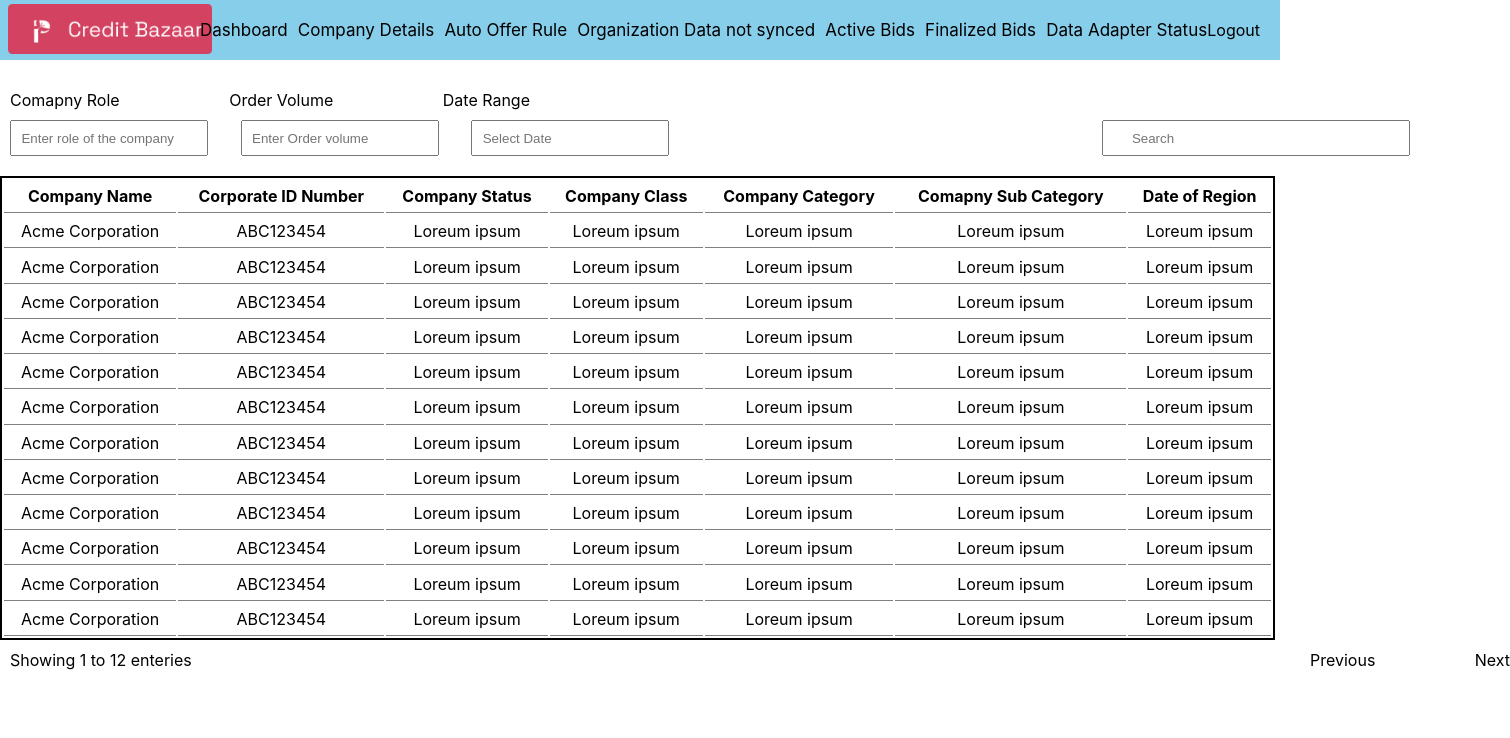
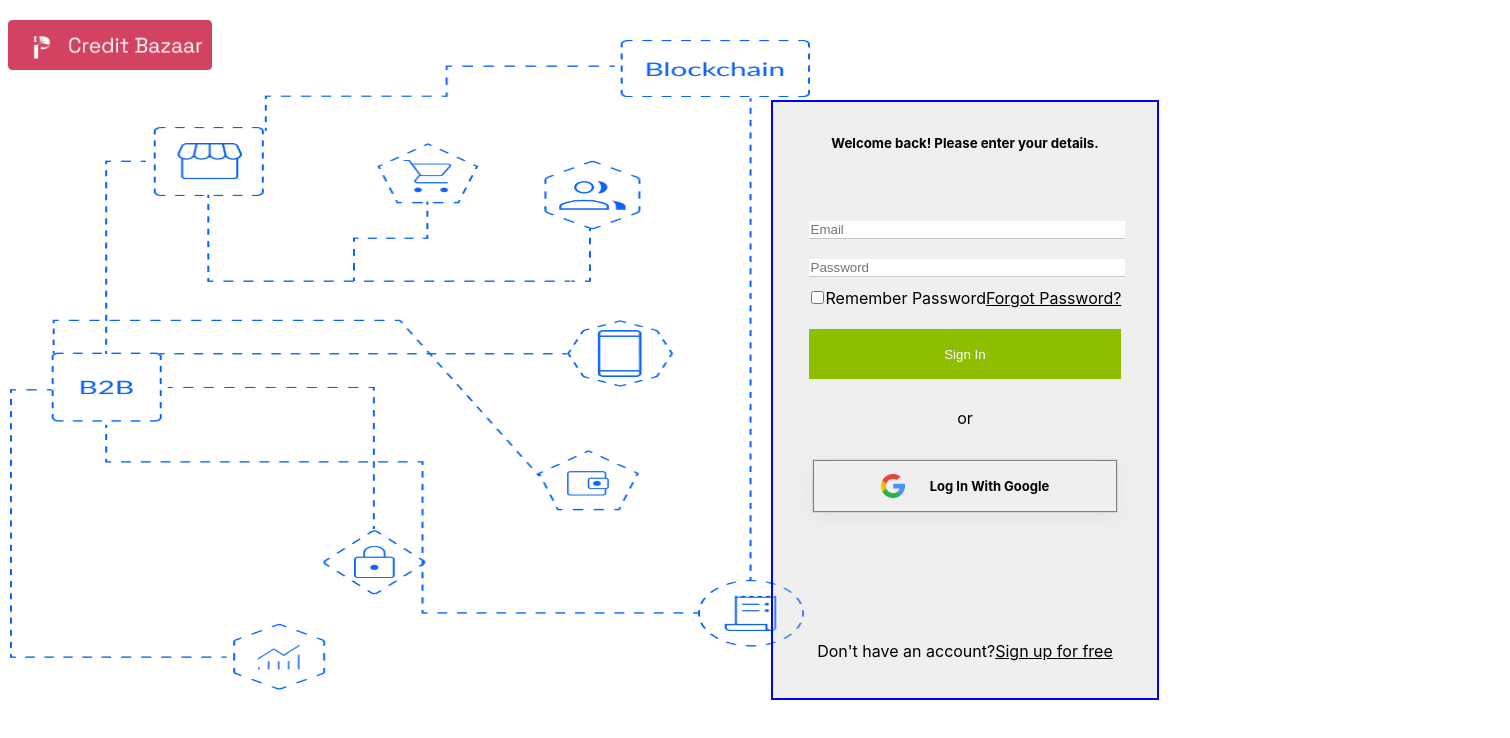
Before and after one commit to Ankur-cell-coder/Credit_comapny, a React (Create React App) app: page /company in a window 1280 px wide. Shown: the top 738 px of the page, 1510 px wide, since content can reach past the window. Built offline with nearby package versions, Linux system fonts and the light colour scheme.

Commit message:
some css issue still presist in login page

```diff
--- a/src/App.js
+++ b/src/App.js
@@ -1,28 +1,23 @@
-import axios from 'axios';
-import { Nav, Container, Row, Col }
-  from "react-bootstrap";
-import {
-  BrowserRouter as Router, Routes,
-  Route, Link
-} from "react-router-dom";
-import './App.css';
+import axios from "axios";
+import { Nav, Container, Row, Col } from "react-bootstrap";
+import { BrowserRouter as Router, Routes, Route, Link } from "react-router-dom";
+import "./App.css";
 
-import { useState } from 'react';
+import { useState } from "react";
 import SignIn from "./Components/signin/signin.component";
-import Companydetails from './Components/Companydetails';
-import Autooffer from './Components/Autooffer';
-import Organizationdata from './Components/Organizationdata';
-import Activebird from './Components/Activebird';
-import Finalizedbid from './Components/Finalizedbid';
-import Dataadapter from './Components/Dataadapter';
-import Dashboard from './Components/Dashboardcontent/Dashboard';
+import Companydetails from "./Components/Companydetails";
+import Autooffer from "./Components/Autooffer";
+import Organizationdata from "./Components/Organizationdata";
+import Activebird from "./Components/Activebird";
+import Finalizedbid from "./Components/Finalizedbid";
+import Dataadapter from "./Components/Dataadapter";
+import Dashboard from "./Components/Dashboardcontent/Dashboard";
 import creditlogo from "./images/Credit bazaar logo.png";
-
 
 const logout = function () {
   localStorage.removeItem("JWT");
   window.location.reload();
-}
+};
 
 function App() {
   var colorvar = "black";
@@ -32,7 +27,7 @@
   (function () {
     let authToken = localStorage.getItem("JWT");
     if (authToken === null) {
-      loggedIn = true;
+      loggedIn = false;
 
       axios.defaults.headers.common.Authorization = null;
     } else {
@@ -42,15 +37,14 @@
     }
   })();
 
-
   const handleChange = (e) => {
     setOption(e.currentTarget.value);
-  }
+  };
 
   return (
     <Router>
       <div className="App">
-      {loggedIn ? (
+        {loggedIn ? (
           <div className="navcontent">
             <div
               style={{
@@ -75,13 +69,13 @@
 
               <div>
                 <Link to={"/company"} className="navcomp">
-                              Company Details
+                  Company Details
                 </Link>
               </div>
 
               <div>
                 <Link to={"/offerrule"} className="navcomp">
-                 Auto Offer Rule
+                  Auto Offer Rule
                 </Link>
               </div>
               <div>
@@ -96,7 +90,7 @@
               </div>
               <div>
                 <Link to={"/finalizedbids"} className="navcomp">
-                 Finalized Bids
+                  Finalized Bids
                 </Link>
               </div>
               <div>
@@ -168,7 +162,6 @@
                     path="/dataadapter"
                     element={loggedIn ? <Dataadapter /> : <SignIn />}
                   />
-
                 </Routes>
               </div>
             </Col>
@@ -176,7 +169,6 @@
         </Container>
       </div>
     </Router>
-
   );
 }
 
--- a/src/Components/Dashboardcontent/Dashboard.js
+++ b/src/Components/Dashboardcontent/Dashboard.js
@@ -2,6 +2,8 @@
 import Horizontal1 from "./Horizontalgraph";
 import PieChart1 from "./Piechart";
 import Verticalgraph from "./Verticalgraph";
+import Data from "./Data";
+import Insights from "./Insights";
 
 function Dashboard() {
   return (
@@ -9,6 +11,8 @@
       <Horizontal1 />
       <PieChart1 />
       <Verticalgraph />
+      <Data/>
+      <Insights/>
     </div>
   );
 }
--- a/src/Components/Dashboardcontent/Data.js
+++ b/src/Components/Dashboardcontent/Data.js
@@ -0,0 +1,62 @@
+import React from 'react'
+import styled from 'styled-components'
+
+function Data() {
+let data=[{}];
+for(let i=0;i<9;i++)
+{
+    data.push({first:'Loreum ipsum',second:'Loreum ipsum',third:'Loreum ipsum',fourth:'Loreum ipsum',fifth:'Loreum ipsum'});
+}
+
+  return (
+   <Data1>
+     <table>
+          <tr>
+            <th>Loreum ipsum</th>
+            <th>Loreum ipsum</th>
+            <th>Loreum ipsum</th>
+            <th>Loreum ipsum</th>
+            <th>Loreum ipsum</th>
+          </tr>
+
+         { data.map((val,key) => {
+            return(
+               <tr key={key}>
+               <td>{val.first}</td>
+               <td>{val.first}</td>
+               <td>{val.first}</td>
+               <td>{val.first}</td>
+               <td>{val.first}</td>
+               </tr>
+            )
+
+          })
+           }
+
+
+
+        </table>
+   </Data1>
+  )
+}
+
+export default Data
+
+const Data1=styled.div`
+   border:2px solid black;
+   width:930px;
+   height:308.8px;
+   margin-top:-1.4px;
+
+   table {
+    // border: 2px solid forestgreen;
+    width: 99.8%;
+       height:100%;
+
+
+   }
+   td {
+    border-bottom: 1px solid gray;
+   }
+
+`;
--- a/src/Components/Dashboardcontent/Insights.js
+++ b/src/Components/Dashboardcontent/Insights.js
@@ -0,0 +1,48 @@
+import React from "react";
+import styled from "styled-components";
+
+function Insights() {
+  return (
+    <Insights1>
+      <div className="heading">Inignts</div>
+      <div className="content">
+        <div style={{marginLeft:'10px',marginRight:'10px',marginTop:'10px'}}>
+        •Now is the winter of our discontent Made glorious summer by this sun
+          of York; And all the clouds that lour'd upon our house In the deep
+          bosom of the ocean buried. Now are our brows bound with victorious
+          wreaths; Our bruised arms hung up for monuments;Now is the winter
+          of our discontent Made glorious summer by this sun
+        </div>
+        <div style={{marginLeft:'10px',marginRight:'10px',marginTop:'10px',marginBottom:'10px'}}>
+        •Now is the winter of our discontent Made glorious summer by this sun
+          bosom of the ocean buried. Now are our brows bound with victorious
+          wreaths; Our bruised arms hung up for monuments;Now is the winter
+          of our discontent Made glorious summer by this sun
+          of York; And all the clouds that lour'd upon our house In the deep
+        </div>
+      </div>
+    </Insights1>
+  );
+}
+
+export default Insights;
+
+const Insights1 = styled.div`
+  border: 2px solid black;
+  margin-left: 933px;
+  margin-top: -311.9px;
+  height: 308.9px;
+  .heading {
+    margin-left: 5px;
+  }
+  .content {
+    border:2px solid black;
+    display:flex;
+    flex-direction:column;
+    margin-left:10px;
+    margin-right:10px;
+   height:260px;
+   background:#C5C5C5;
+
+  }
+`;
--- a/src/Components/Dashboardcontent/Piechart.js
+++ b/src/Components/Dashboardcontent/Piechart.js
@@ -64,7 +64,7 @@
   margin-left: 519.5px;
   border: 2px solid black;
   margin-top: -340px;
-  width: 445px;
+  width: 440.3px;
 
   @media only screen and (min-width: 1800px) {
     width: 500px;
--- a/src/Components/Dashboardcontent/Verticalgraph.js
+++ b/src/Components/Dashboardcontent/Verticalgraph.js
@@ -66,10 +66,10 @@
 
 
     height: 336.8px;
-    width: 567px;
+    width: 569px;
     border: 2px solid black;
 
-    margin-left:966px;
+    margin-left:962px;
     margin-top:-339.6px;
 
 `;
--- a/src/Components/signin/SignInForm.css
+++ b/src/Components/signin/SignInForm.css
@@ -1,5 +1,5 @@
 .box{
-    /* border: 2px solid tomato; */
+    /* border: 2px solid tomato;  */
     /* margin-top: 10px; */
     height: 580px;
     padding: 8px;
@@ -77,3 +77,17 @@
     width: 100%;
     box-shadow: rgba(0, 0, 0, 0.05) 0px 6px 24px 0px, rgba(0, 0, 0, 0.08) 0px 0px 0px 1px;
 }
+
+.maincontainer{
+    display: flex;
+}
+.imgcontainer{
+    width:50%;
+    height:400px;
+    margin-left: 10px;
+
+}
+.form-wrapper{
+    border:2px solid blue;
+
+}
--- a/src/Components/signin/SigninForm.js
+++ b/src/Components/signin/SigninForm.js
@@ -1,32 +1,39 @@
-import React from 'react'
+import React from "react";
 import * as Yup from "yup";
 import { Formik, Form, Field, ErrorMessage } from "formik";
 import { FormGroup, Button } from "react-bootstrap";
-import './SignInForm.css'
-import gimg from '../images2/Group 7577.png'
+import "./SignInForm.css";
+import gimg from "../images2/Group 7577.png";
+import limg from '../images2/Group137.png';
+
 
 function SignInForm(props) {
-
   const validationSchema = Yup.object().shape({
-        username: Yup.string()
-            .required("Required"),
-        password: Yup.string()
-            .required("Required"),
+    username: Yup.string().required("Required"),
+    password: Yup.string().required("Required"),
   });
   console.log(props);
 
   return (
+    <div className="maincontainer">
+      <div className="imgcontainer">
+       <img src={limg} style={{width:'800px',height:'650px',marginTop:'-60px'}}></img>
+      </div>
       <div className="form-wrapper">
-            {/* <Navbar1/> */}
+
         <Formik {...props} validationSchema={validationSchema}>
-                <div className="box" >
-                    <div className="title" >
+          <div className="box">
+            <div className="title">
               <h5> Welcome back! Please enter your details. </h5>
             </div>
-                    <Form className="Form" >
+            <Form className="Form">
               <FormGroup>
-                            <Field name="username" type="text" placeholder='Email'
-                                className="formControl" />
+                <Field
+                  name="username"
+                  type="text"
+                  placeholder="Email"
+                  className="formControl"
+                />
                 <ErrorMessage
                   name="username"
                   className="d-block invalid-feedback"
@@ -35,8 +42,12 @@
               </FormGroup>
 
               <FormGroup>
-                            <Field name="password" type="password" placeholder='Password'
-                                className="formControl" />
+                <Field
+                  name="password"
+                  type="password"
+                  placeholder="Password"
+                  className="formControl"
+                />
                 <ErrorMessage
                   name="password"
                   className="d-block invalid-feedback"
@@ -44,44 +55,54 @@
                 />
               </FormGroup>
 
-                        <div className="content" >
-                            <span className="check" >
+              <div className="content">
+                <span className="check">
                   <input type="checkbox" className="checkbox" />
                   <span>Remember Password</span>
                 </span>
 
-                            <span className="forgotPassword" >
-                                Forgot Password?
-                            </span>
-
+                <span className="forgotPassword">Forgot Password?</span>
               </div>
 
               <br />
-                        <Button className="btn" style={{ backgroundColor: '#8EBE00', border: 'none' }} variant="danger" size="lg"
-                            block="block" type="submit">
+              <Button
+                className="btn"
+                style={{ backgroundColor: "#8EBE00", border: "none" }}
+                variant="danger"
+                size="lg"
+                block="block"
+                type="submit"
+              >
                 {props.children}
               </Button>
             </Form>
 
-                    <div style={{ textAlign: 'center' }} ><p>or</p></div>
+            <div style={{ textAlign: "center" }}>
+              <p>or</p>
+            </div>
 
-                    <div className="boxy" >
-                        <div className="google"  >
+            <div className="boxy">
+              <div className="google">
                 <img src={gimg}></img>
-                            <h6 style={{marginLeft:'25px',fontSize:'13px'}}>Log In With Google</h6>
+                <h6 style={{ marginLeft: "25px", fontSize: "13px" }}>
+                  Log In With Google
+                </h6>
               </div>
             </div>
 
             <div className="signupaccount">
-                        <div style={{ display: 'flex', justifyContent: 'center' }}>Don't have an account?<span style={{ textDecoration: 'underLine' }}>Sign up for free</span></div>
-
+              <div style={{ display: "flex", justifyContent: "center" }}>
+                Don't have an account?
+                <span style={{ textDecoration: "underLine" }}>
+                  Sign up for free
+                </span>
               </div>
-
+            </div>
           </div>
         </Formik>
-
       </div>
-    )
+    </div>
+  );
 }
 
-export default SignInForm
+export default SignInForm;
```
Also changed, not shown: src/Components/images2/Group137.png (added). Lines whose indentation alone changed are shown as unchanged.
